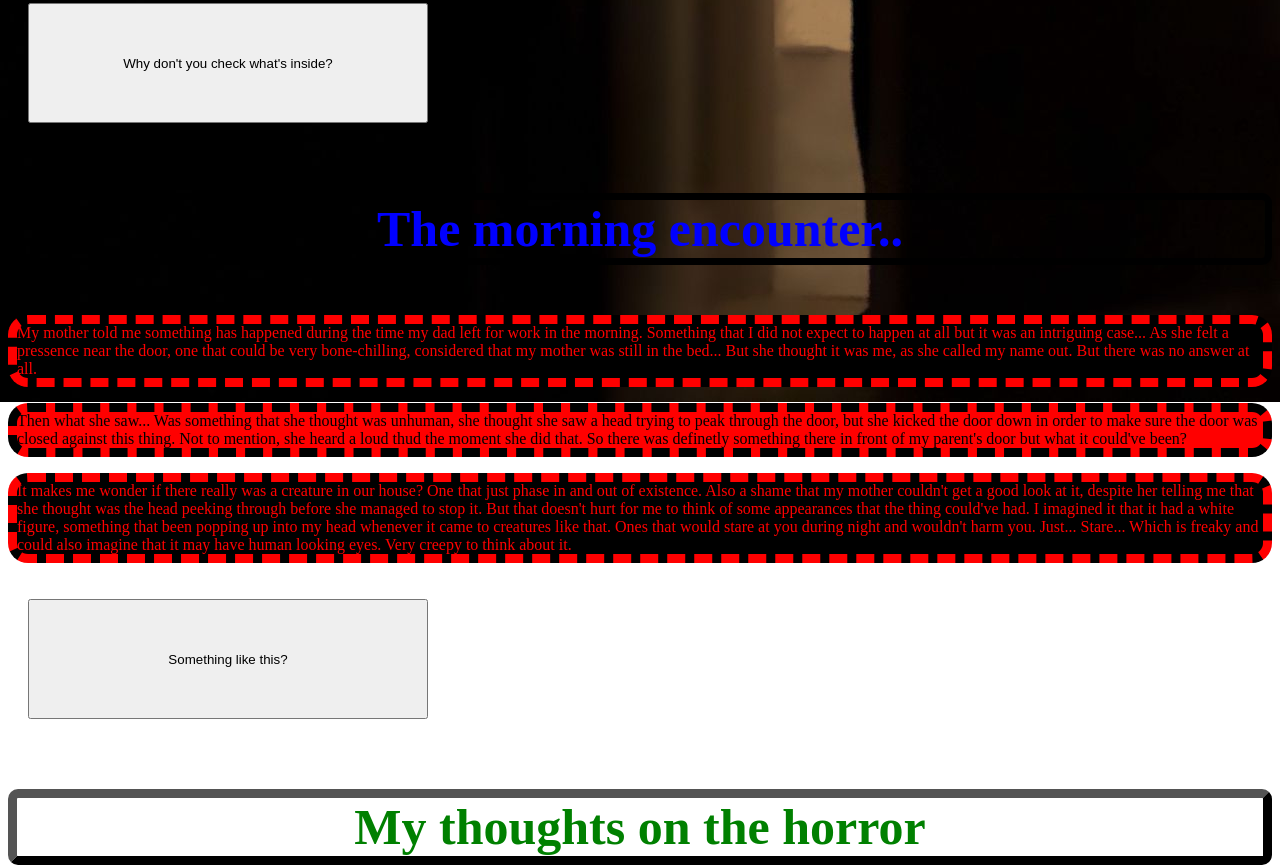
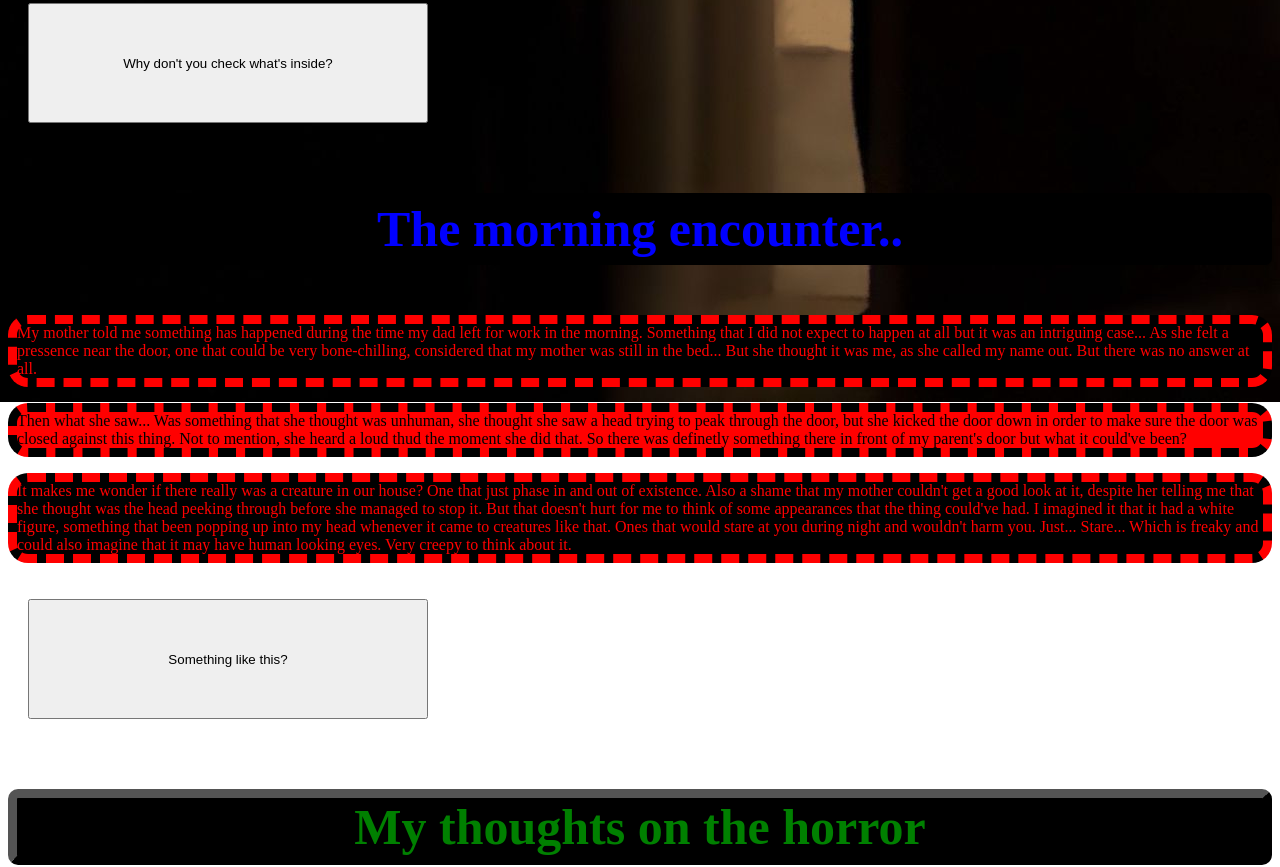
Before and after one commit to AlexD711/ART151-Once-Upon-a-Web, a plain HTML site: page index.html in a window 1280 px wide. Shown: the part 1098-1965 px from the top of the page. Drawn offline with Linux system fonts and the light colour scheme.

Commit message:
Update style.css

```diff
--- a/style.css
+++ b/style.css
@@ -23,9 +23,10 @@ text-align: center;
 text-align: center;
     vertical-align: super;
  border-style: solid;
+ background-color: black;
     border-color: black;
     border-width: 7px;
-    border-radius: 10px;
+    border-radius: 7px;
 }
 
  .horror{
@@ -35,6 +36,7 @@ text-align: center;
 text-align: center;
     vertical-align: super;
   border-style: outset;
+    background-color: black;
     border-color: black;
     border-width: 9px;
     border-radius: 10px;
```
